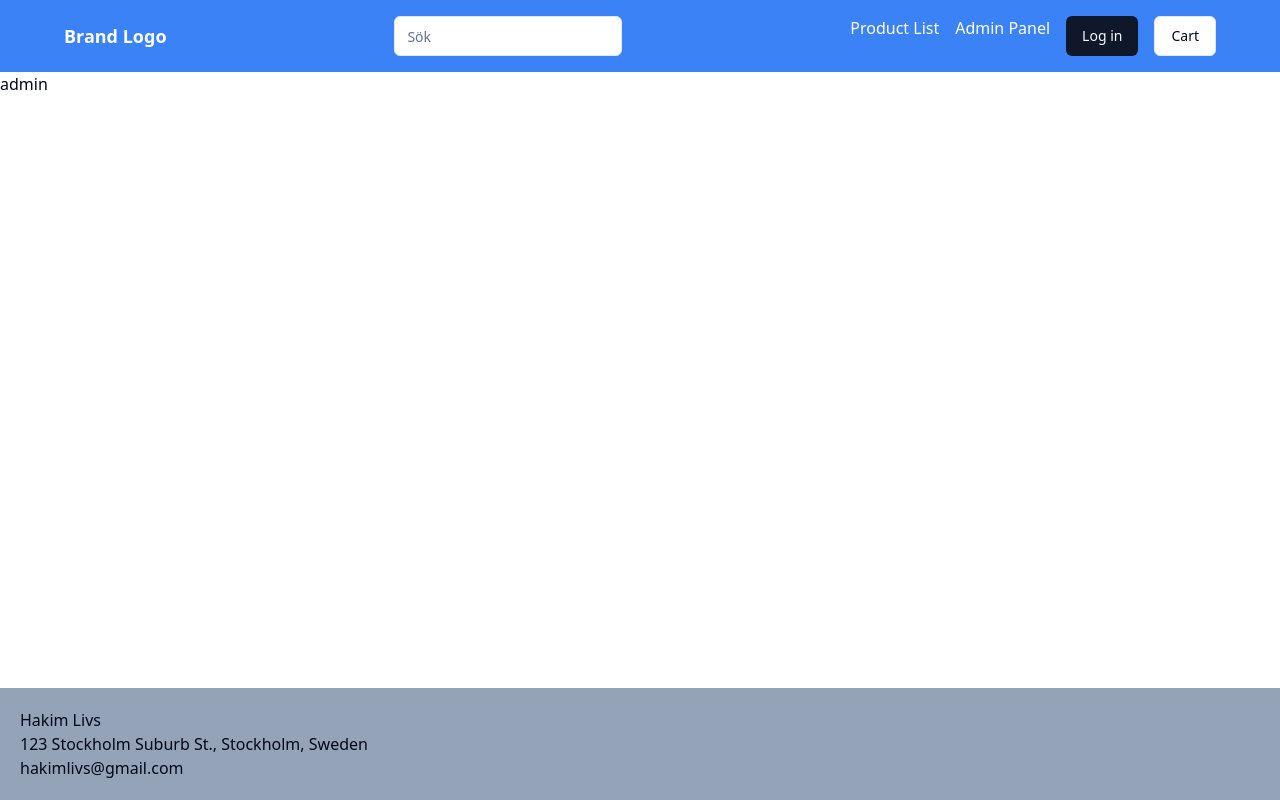
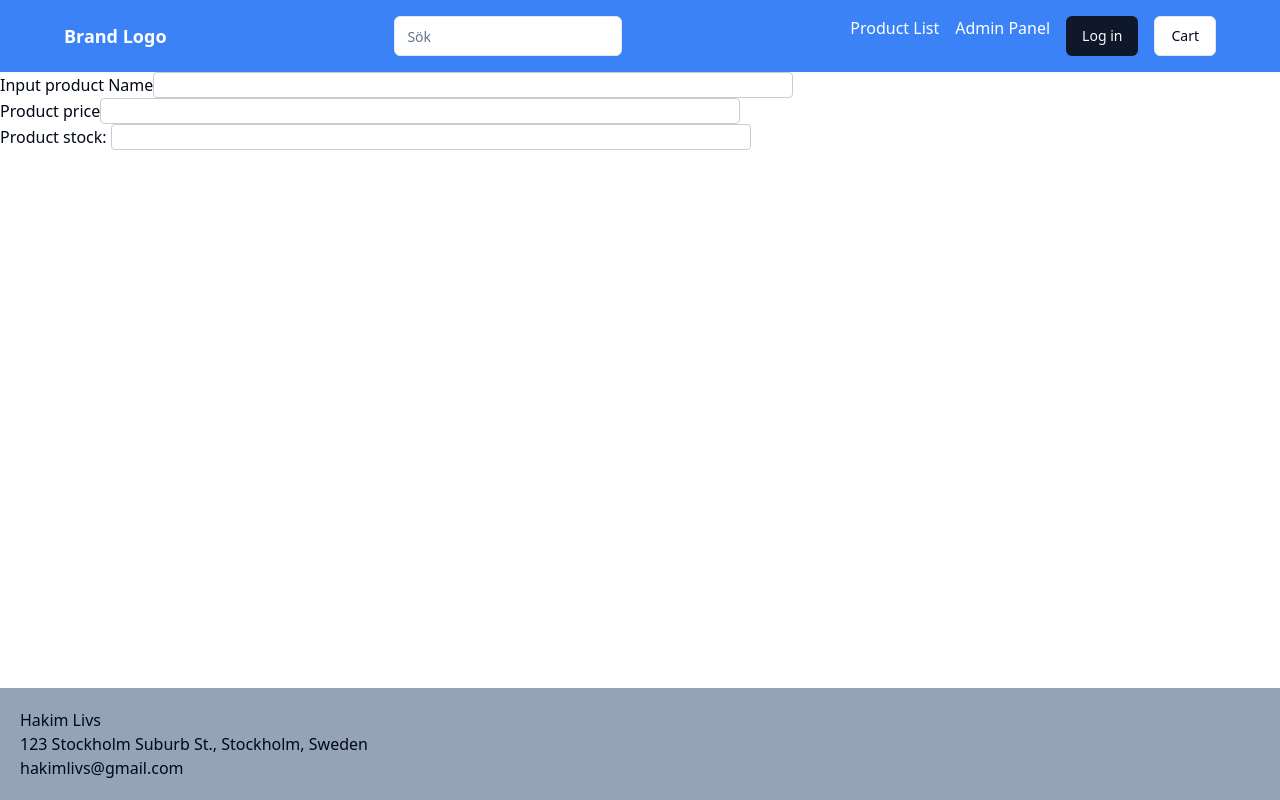
Before and after one commit to doctorbond2/hakims_livs_2304_g06x, a React (Vite) app in the folder frontend/: page /admin in a window 1280 px wide. Built offline with nearby package versions, Linux system fonts and the light colour scheme.

Commit message:
fixed styling on admin

```diff
--- a/frontend/src/App.jsx
+++ b/frontend/src/App.jsx
@@ -11,7 +11,7 @@ function App() {
       <Routes>
         <Route path="/" element={<Home />}></Route>
         <Route path="/products" element={"products"}></Route>
-        <Route path="/admin" element={"admin"}></Route>
+        <Route path="/admin" element={<Admin />}></Route>
       </Routes>
       <Footer />
     </>
--- a/frontend/src/pages/Admin.jsx
+++ b/frontend/src/pages/Admin.jsx
@@ -1,5 +1,5 @@
 import React, { useState } from "react";
-import { Input } from "@/components/ui/input";
+import * as shad from "@/components/ui/shadBarrel";
 
 export default function Admin() {
   const [productName, setProductName] = useState("");
```
